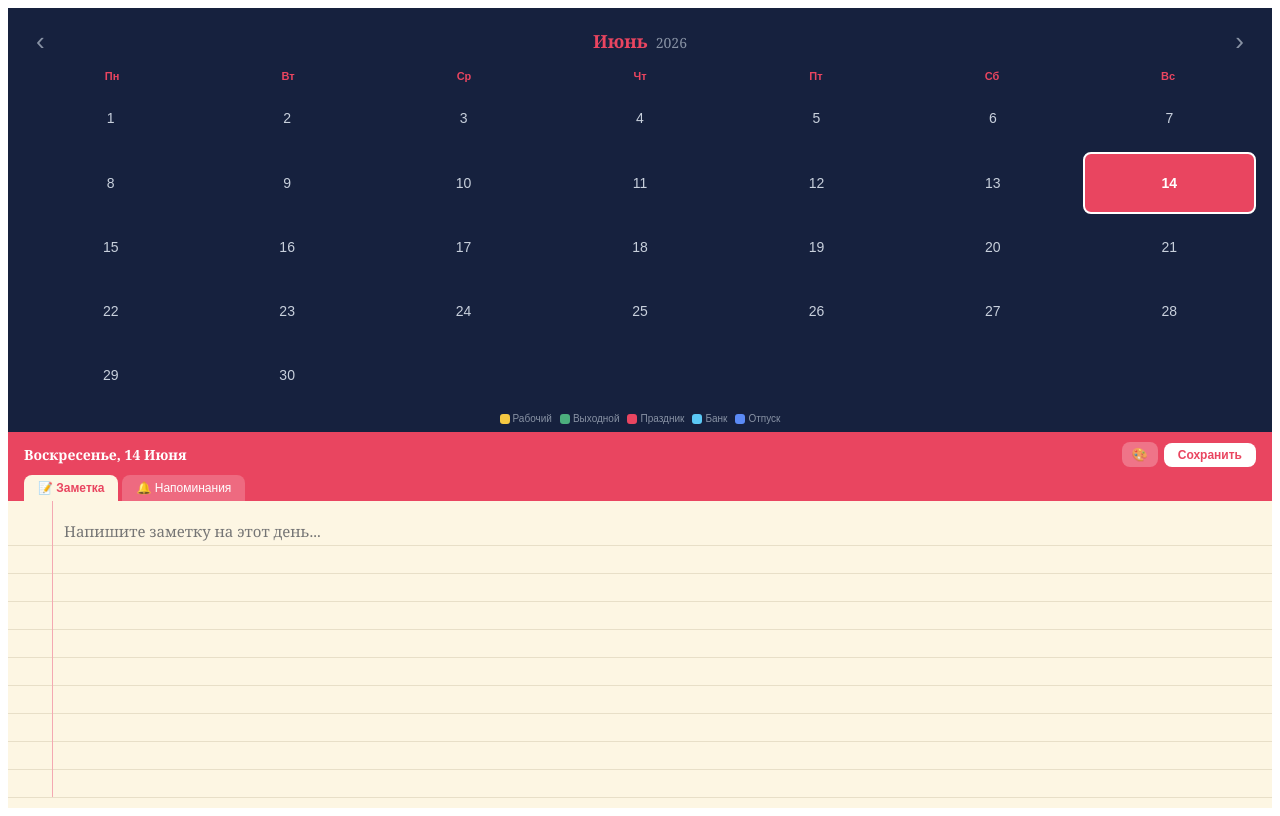
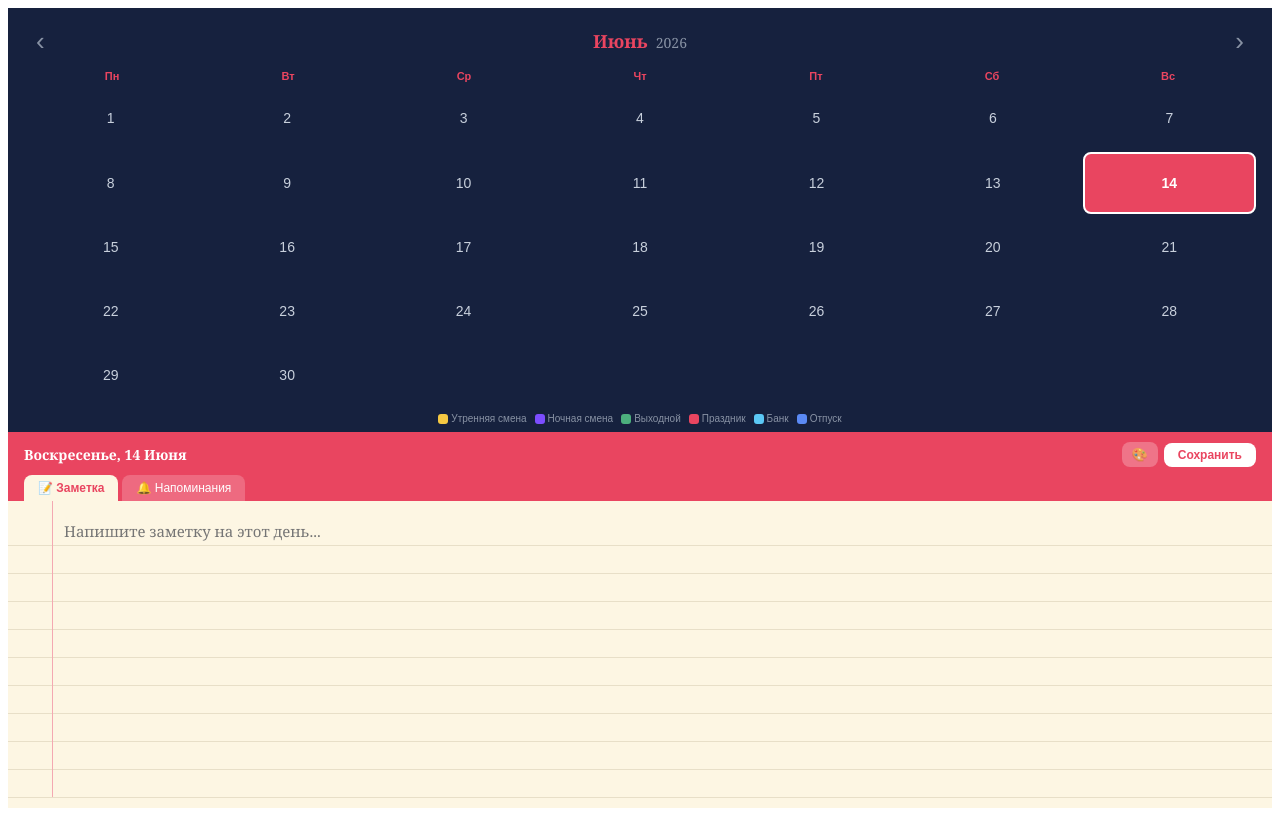
Before and after one commit to Vladimirs81/My-calendar-, a React (Vite) app: page / in a window 1280 px wide. Built offline with nearby package versions, Linux system fonts and the light colour scheme.

Commit message:
Update App.jsx

```diff
--- a/src/App.jsx
+++ b/src/App.jsx
@@ -5,11 +5,12 @@ const MONTHS = ["Январь","Февраль","Март","Апрель","Ма
 const WEEKDAYS = ["Пн","Вт","Ср","Чт","Пт","Сб","Вс"];
 
 const DAY_TYPES = [
-  { id: "work",    label: "Рабочий",  color: "#f5c842", text: "#7a5c00" },
-  { id: "off",     label: "Выходной", color: "#4caf7d", text: "#fff" },
-  { id: "holiday", label: "Праздник", color: "#e94560", text: "#fff" },
-  { id: "bank",    label: "Банк",     color: "#5bc8f5", text: "#0a4a6e" },
-  { id: "vacation",label: "Отпуск",   color: "#5b8af5", text: "#fff" },
+  { id: "work",    label: "Утренняя смена",  color: "#f5c842", text: "#7a5c00" },
+  { id: "night",   label: "Ночная смена",    color: "#7c4dff", text: "#fff" },
+  { id: "off",     label: "Выходной",        color: "#4caf7d", text: "#fff" },
+  { id: "holiday", label: "Праздник",        color: "#e94560", text: "#fff" },
+  { id: "bank",    label: "Банк",            color: "#5bc8f5", text: "#0a4a6e" },
+  { id: "vacation",label: "Отпуск",          color: "#5b8af5", text: "#fff" },
 ];
 
 function getDaysInMonth(year, month) {
```
